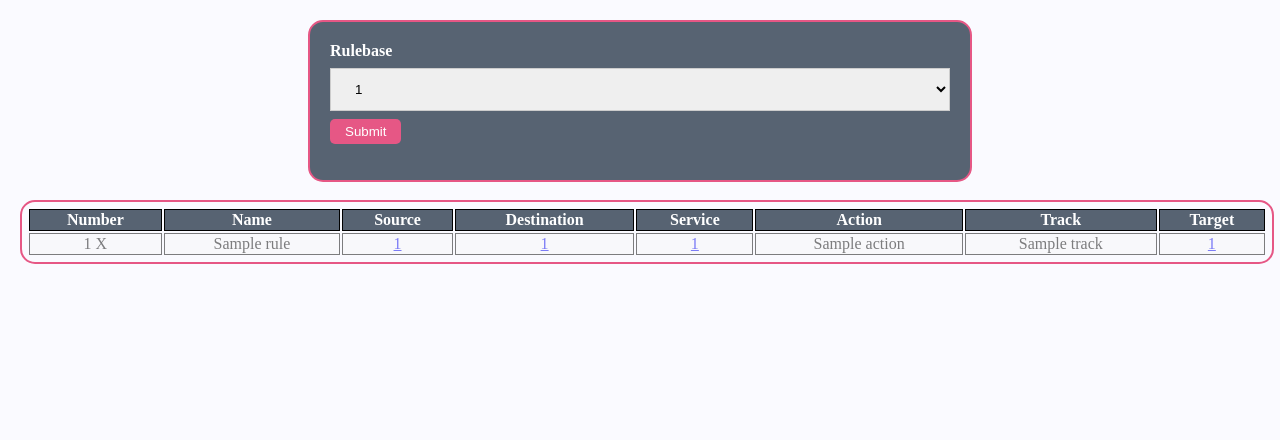
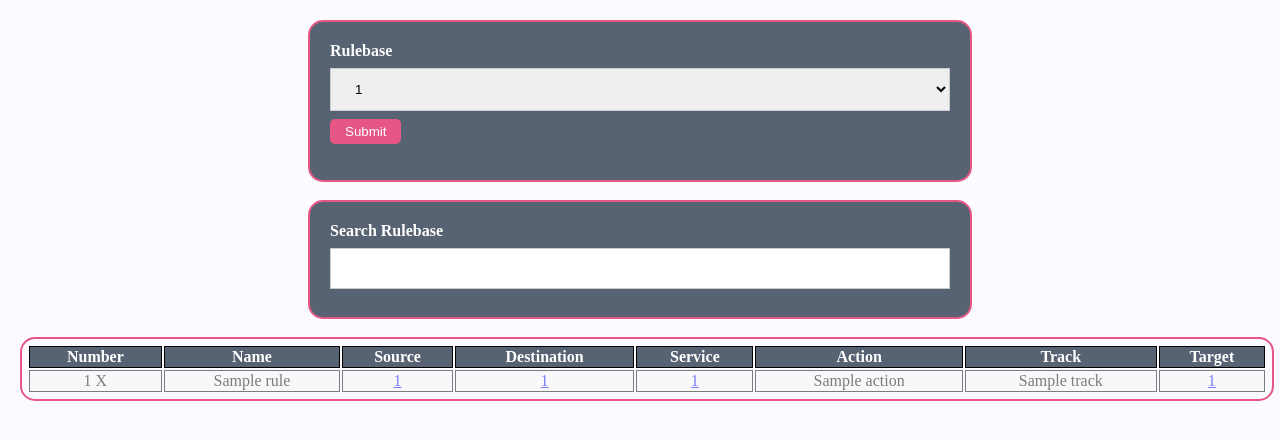
Before and after one commit to 0dadj1an/cpapi, a Flask app: template app/templates/policy.html in a window 1280 px wide. Shown: the top 440 px of the page. Run offline with Flask 2, Linux system fonts and the light colour scheme; the template is opened without the code that fills it: most values are stand-ins (such as "Sample title", 1, 10 or a date in 2020); parts of the project's set-up code (start-up, migrations or seed data) failed here and were passed over.

Commit message:
Iteration over cells of table, string matching is not working iwth a tag it looks like.

```diff
--- a/app/static/js/cpapi.js
+++ b/app/static/js/cpapi.js
@@ -30,3 +30,20 @@ function hidegroup() {
         form.style.display = "block";
     }
 }
+
+function rulesearch() {
+    var string = document.getElementById("searchstring").value;
+    var table = document.getElementById("allruletable");
+    for (var i = 0, row; row = table.rows[i]; i++) {
+        for (var j = 0, col; col = row.cells[j]; j++) {
+            data = col.innerHTML;
+            if (data.includes(string)) {
+                console.log('Match')
+                row.style.display = "table-cell";
+            } else {
+                console.log('No Match')
+                row.style.display = "none";
+            }
+        }
+    }
+}
--- a/app/static/styles/cpapi.css
+++ b/app/static/styles/cpapi.css
@@ -190,6 +190,32 @@ li a:hover {
     color: white;
 }
 
+.rulesearch {
+    width: 50%;
+    position: relative;
+    border-radius: 15px;
+    border: 2px solid #E65785;
+    padding: 20px;
+    margin-left: auto;
+    margin-right: auto;
+    background-color: #576372;
+}
+
+.rulesearch label {
+    text-align: left;
+    left: 100%;
+    color: white;
+}
+
+.rulesearch input[type=text] {
+    width: 100%;
+    padding: 12px 20px;
+    margin: 8px 0;
+    display: inline-block;
+    border: 1px solid #ccc;
+    box-sizing: border-box;
+}
+
 .ruletable {
     width: 100%;
     position: relative;
--- a/app/templates/policy.html
+++ b/app/templates/policy.html
@@ -2,6 +2,7 @@
     <head>
         <link rel="stylesheet" type="text/css" href="{{ url_for('static',filename='styles/cpapi.css') }}?v=1.0.0">
         <link rel="shortcut icon" href="{{ url_for('static', filename='cpapi.ico') }}">
+        <script src="{{url_for('static', filename='js/cpapi.js')}}"></script>
     </head>
         <body>
             {% block navbar %}
@@ -13,7 +14,11 @@
                         <label><b>Rulebase</b></label>
                         <select name="layer">
                             {% for layer in alllayers %}
-                                <option value="{{ layer[1] }}">{{ layer[0] }}</option>
+                                {% if layer[1] == lastlayer %}
+                                    <option value="{{ layer[1] }}" selected>{{ layer[0] }}</option>
+                                {% else %}
+                                    <option value="{{ layer[1] }}">{{ layer[0] }}</option>
+                                {% endif %}
                             {% endfor %}
                         </select>
                         <input type="submit" value="Submit">
@@ -21,8 +26,13 @@
                 </div>
                 {% if rulebase %}
                     <br>
+                    <div class="rulesearch">
+                        <label><b>Search Rulebase</b></label>
+                        <input id="searchstring" type="text" name="search" onchange="rulesearch()">
+                    </div>
+                    <br>
                     <div class="ruletable">
-                        <table>
+                        <table id="allruletable">
                             <tr>
                                 <th>Number</th>
                                 <th>Name</th>
--- a/app/views.py
+++ b/app/views.py
@@ -192,9 +192,13 @@ def policy():
         return render_template('policy.html', alllayers=all_layers)
     if request.method == 'POST':
         all_layers = rules.get_all_layers(apisession)
-        response = rules.showrulebase(apisession, request.form.get('layer'))
+        layer = request.form.get('layer')
+        response = rules.showrulebase(apisession, layer)
         return render_template(
-            'policy.html', alllayers=all_layers, rulebase=response)
+            'policy.html',
+            alllayers=all_layers,
+            rulebase=response,
+            lastlayer=layer)
 
 
 @app.route('/showobject/<cp_objectuid>', methods=['GET'])
```
